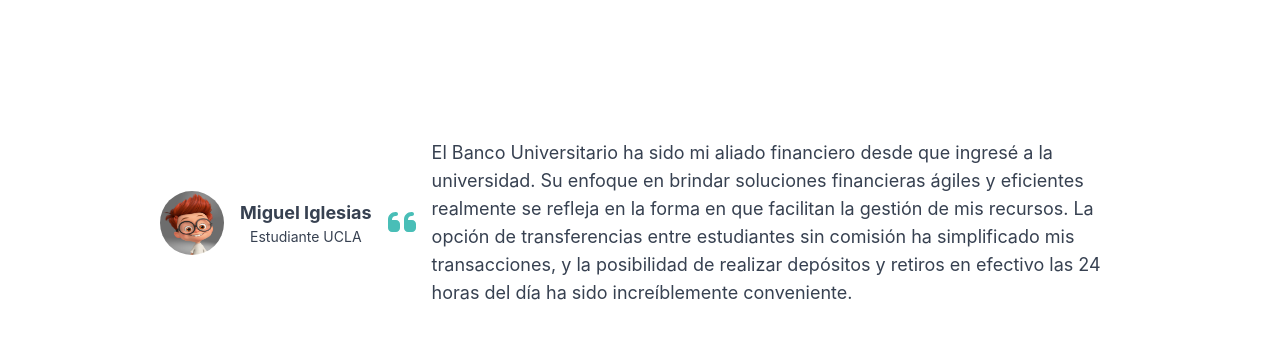
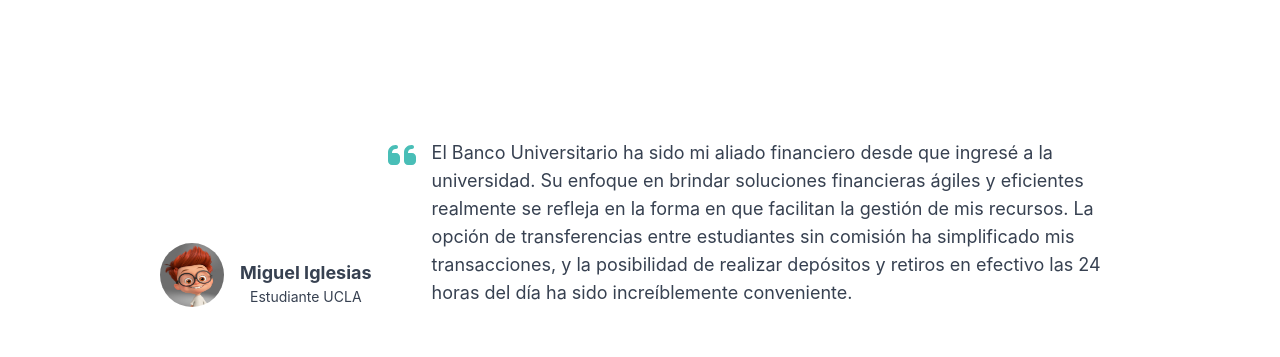
Before and after one commit to IglesiasMiguel/banco-universitario, a React (Vite) app: page / in a window 1280 px wide. Shown: the part 2200-2557 px from the top of the page. Built offline with nearby package versions, Linux system fonts and the light colour scheme.

Commit message:
Ajustes de alineación componente testimonio

```diff
--- a/src/components/Testimonial.jsx
+++ b/src/components/Testimonial.jsx
@@ -3,14 +3,18 @@ import Icono from './Icono';
 
 const Testimonial = ({ nombre, cargo, texto, fotoUrl }) => {
   return (
-    <div className="flex items-center justify-center space-x-4 my-20 mx-40">
+    <div className="flex justify-center space-x-4 my-20 mx-40">
       {/* Contenido del lado izquierdo */}
-      <div className="flex-shrink-0 w-1/8 text-center">
-        <img src={fotoUrl} alt={nombre} className="w-16 h-16 rounded-full mx-auto" />
-      </div>
-      <div className="flex-shrink-0 w-2/8 text-center">
-        <p className="text-lg font-bold">{nombre}</p>
-        <p className="text-sm">{cargo}</p>
+      <div className="flex-shrink-0 flex items-end space-x-4">
+        {/* Contenedor de la foto */}
+        <div className="w-1/8 text-center">
+          <img src={fotoUrl} alt={nombre} className="w-16 h-16 rounded-full mx-auto" />
+        </div>
+        {/* Contenedor del nombre y cargo */}
+        <div className="w-2/8 text-center">
+          <p className="text-lg font-bold">{nombre}</p>
+          <p className="text-sm">{cargo}</p>
+        </div>
       </div>
 
       {/* Contenido del lado derecho */}
```
